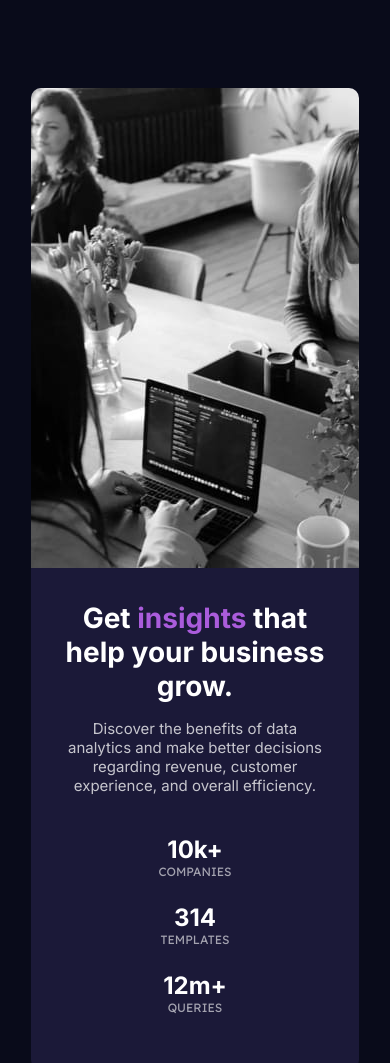
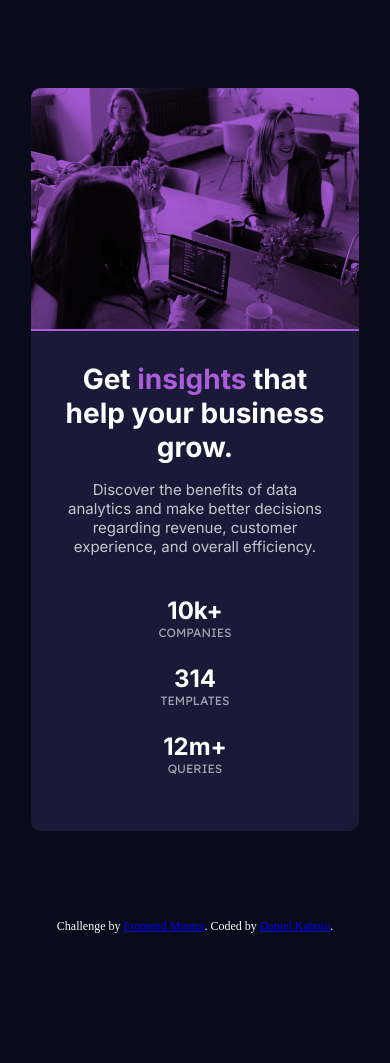
Before and after one commit to Sensei-Kaboto/previewCard, a plain HTML site: page index.html in a window 390 px wide. Shown: the top 1063 px of the page. After the commit the page ends 934 px from the top, so only its background shows below. Drawn offline with Linux system fonts and the light colour scheme.

Commit message:
mobile view done

```diff
--- a/style.css
+++ b/style.css
@@ -57,10 +57,17 @@ main{
     overflow: hidden;
 
 }
+img{
+    max-width: 100%;
+    max-height: 100%;
+}
+.hero__image{
+  background-color: #AB5CDB;
 
-.hero__image{
+}
 
-
+.hero__image picture{
+    mix-blend-mode:multiply;
 }
 
 .text__preview{
```
